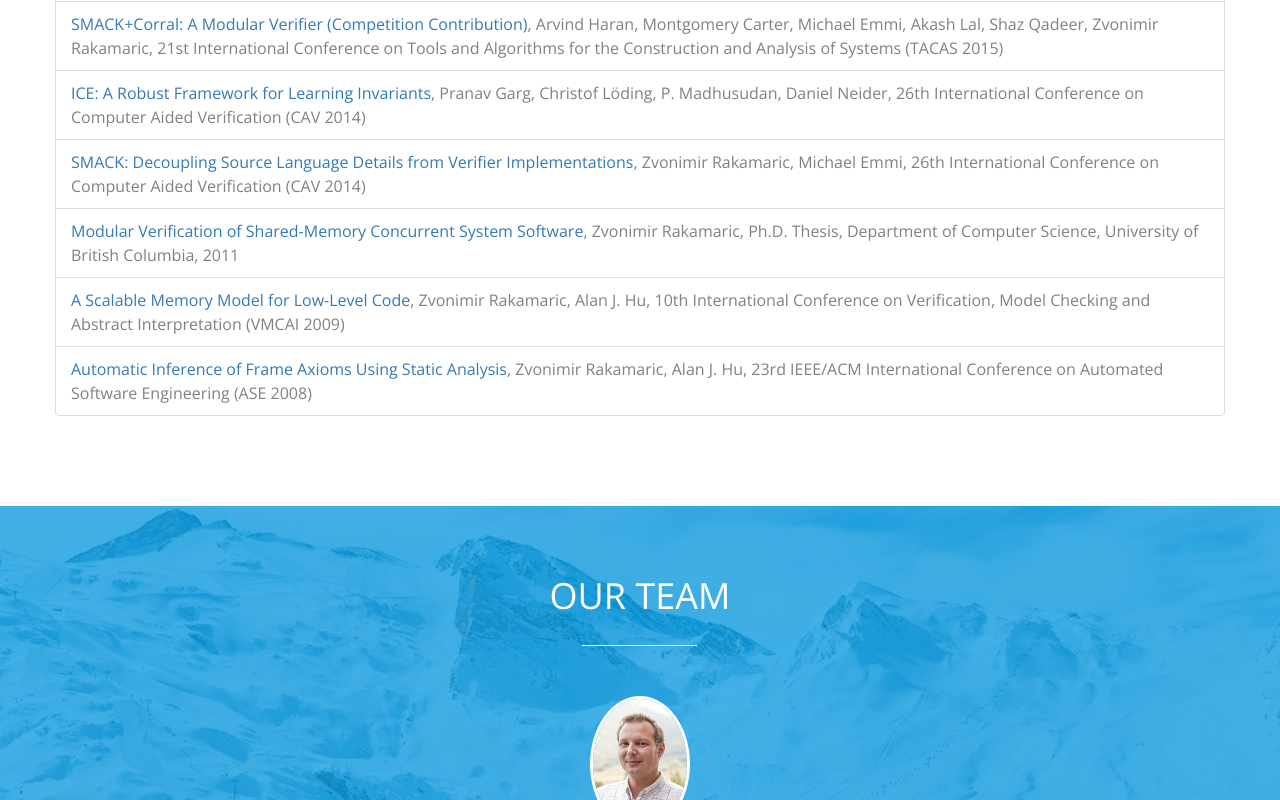
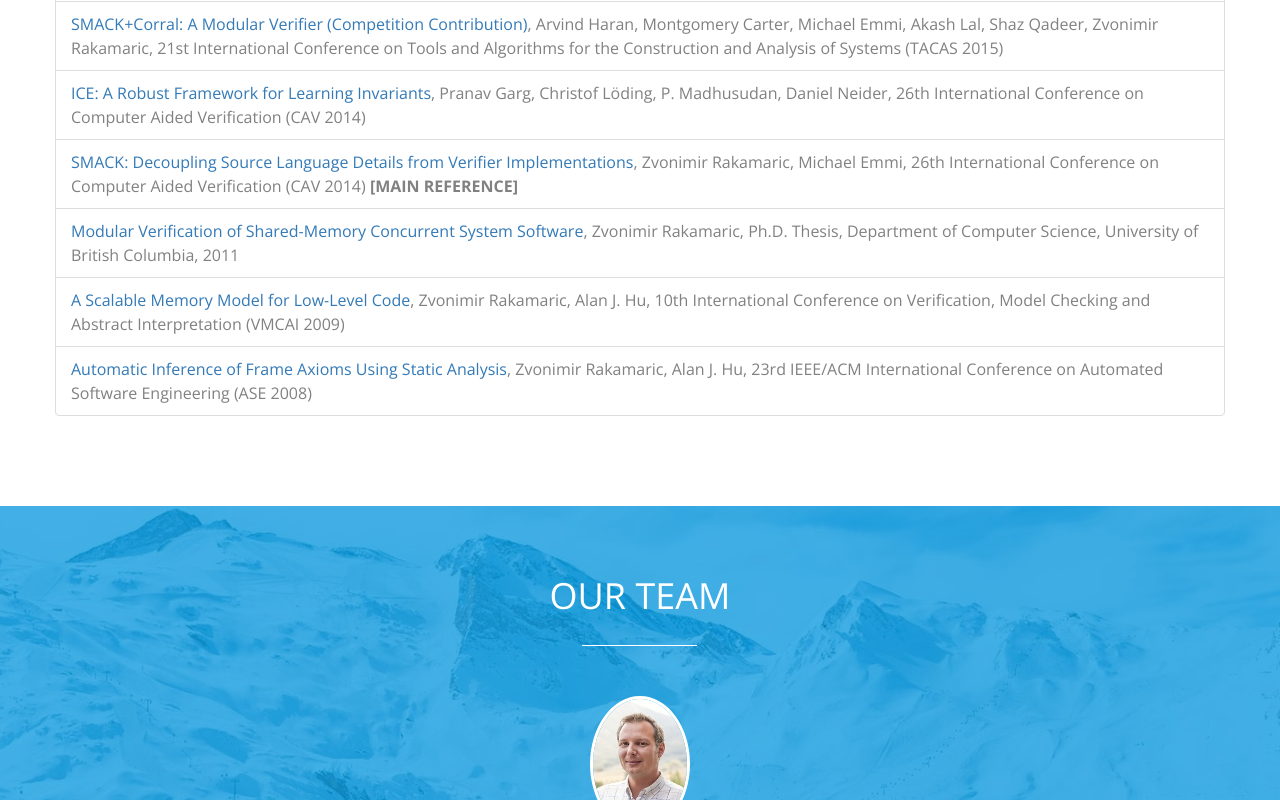
Before and after one commit to smackers/smackers.github.io, a plain HTML site: page index.html in a window 1280 px wide. Shown: the part 1580-2380 px from the top of the page. Drawn offline with nearby package versions, Linux system fonts and the light colour scheme; some packages are replaced by stand-ins of ours.

Commit message:
Bold main reference

```diff
--- a/index.html
+++ b/index.html
@@ -162,7 +162,7 @@ model checking, and abstract interpretation.
                             <li class="list-group-item"><a href="http://soarlab.org/2015/08/ase2015-ddr/">Fast and Precise Symbolic Analysis of Concurrency Bugs in Device Drivers</a>, Pantazis Deligiannis, Alastair F. Donaldson, Zvonimir Rakamaric, 30th IEEE/ACM International Conference on Automated Software Engineering (ASE 2015)</li>
                             <li class="list-group-item"><a href="http://soarlab.org/2015/01/smackcorral-a-modular-verifier-competition-contribution/">SMACK+Corral: A Modular Verifier (Competition Contribution)</a>, Arvind Haran, Montgomery Carter, Michael Emmi, Akash Lal, Shaz Qadeer, Zvonimir Rakamaric, 21st International Conference on Tools and Algorithms for the Construction and Analysis of Systems (TACAS 2015)</li>
                             <li class="list-group-item"><a href="http://madhu.cs.illinois.edu/CAV14ice.pdf">ICE: A Robust Framework for Learning Invariants</a>, Pranav Garg, Christof Löding, P. Madhusudan, Daniel Neider, 26th International Conference on Computer Aided Verification (CAV 2014)</li>
-                            <li class="list-group-item"><a href="http://soarlab.org/2014/05/smack-decoupling-source-language-details-from-verifier-implementations/">SMACK: Decoupling Source Language Details from Verifier Implementations</a>, Zvonimir Rakamaric, Michael Emmi, 26th International Conference on Computer Aided Verification (CAV 2014)</li>
+                            <li class="list-group-item"><a href="http://soarlab.org/2014/05/smack-decoupling-source-language-details-from-verifier-implementations/">SMACK: Decoupling Source Language Details from Verifier Implementations</a>, Zvonimir Rakamaric, Michael Emmi, 26th International Conference on Computer Aided Verification (CAV 2014) <b>[MAIN REFERENCE]</b></li>
                             <li class="list-group-item"><a href="http://soarlab.org/2011/03/modular-verification-of-shared-memory-concurrent-system-software/">Modular Verification of Shared-Memory Concurrent System Software</a>, Zvonimir Rakamaric, Ph.D. Thesis, Department of Computer Science, University of British Columbia, 2011</li>
                             <li class="list-group-item"><a href="http://soarlab.org/2009/01/a-scalable-memory-model-for-low-level-code/">A Scalable Memory Model for Low-Level Code</a>, Zvonimir Rakamaric, Alan J. Hu, 10th International Conference on Verification, Model Checking and Abstract Interpretation (VMCAI 2009)</li>
                             <li class="list-group-item"><a href="http://soarlab.org/2008/09/automatic-inference-of-frame-axioms-using-static-analysis/">Automatic Inference of Frame Axioms Using Static Analysis</a>, Zvonimir Rakamaric, Alan J. Hu, 23rd IEEE/ACM International Conference on Automated Software Engineering (ASE 2008)</li>
```
